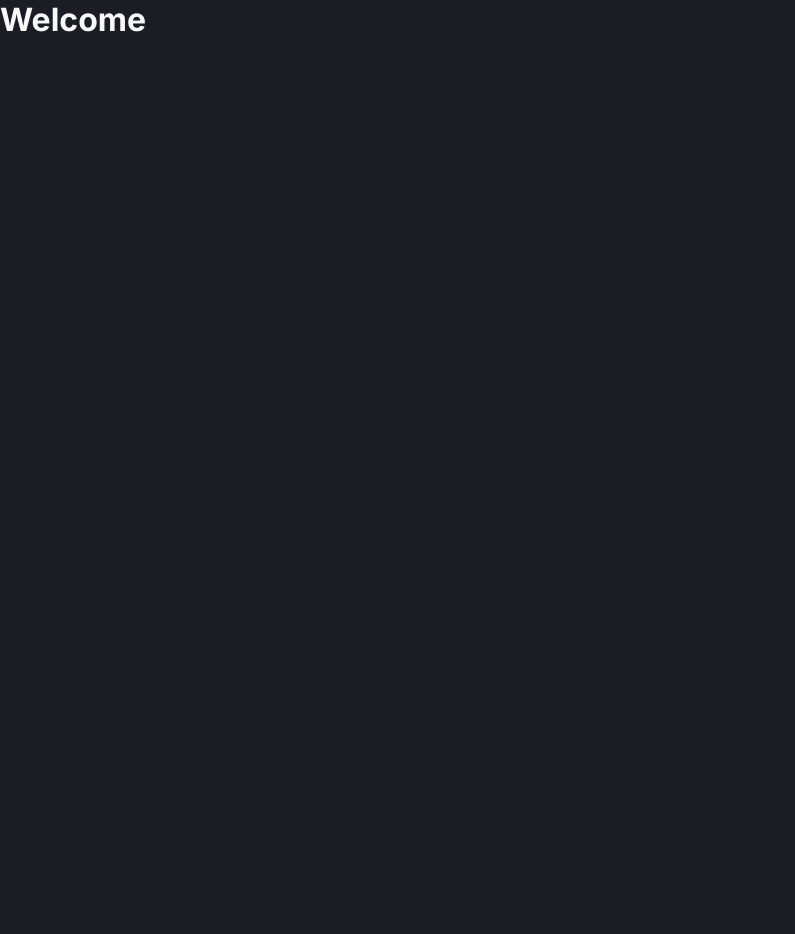
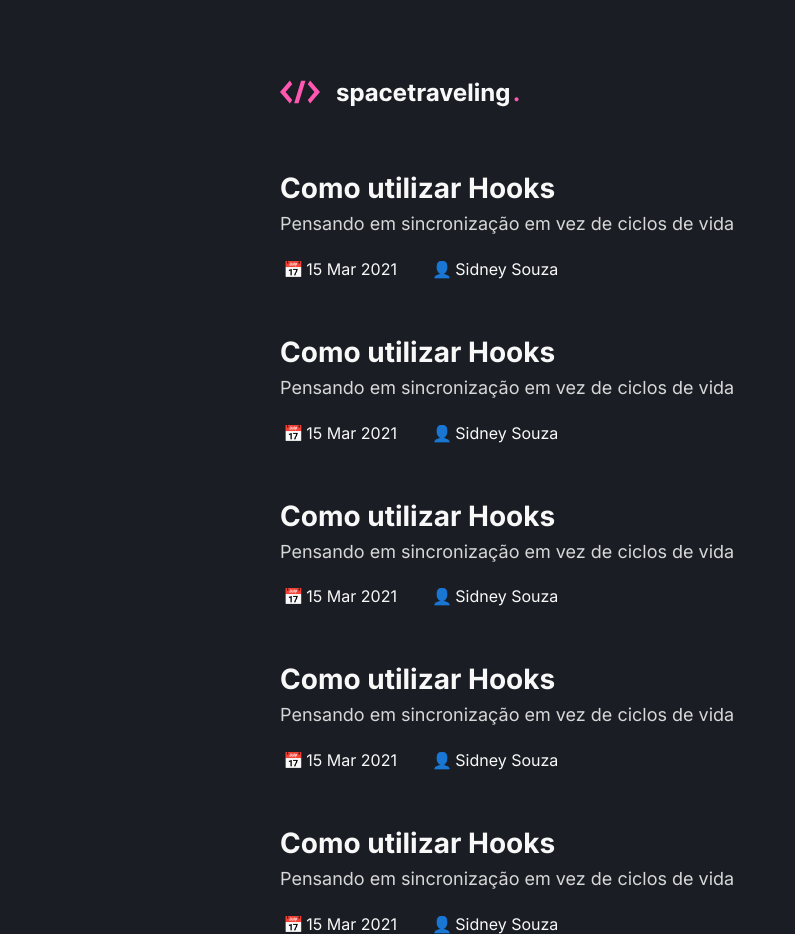
Before and after one commit to sidneysouza/04-ignite-reactjs-projeto-do-zero, a Next.js app: page / in a window 1280 px wide. Shown: the whole page, without its empty margins (0-795 px from the left). Before the commit the page ends 800 px from the top, so only its background shows below. Built offline with nearby package versions, Linux system fonts and the light colour scheme.

Commit message:
wip challenge

```diff
--- a/src/components/Header/header.module.scss
+++ /dev/null
@@ -1 +0,0 @@
-// TODO
--- a/src/components/Header/index.tsx
+++ b/src/components/Header/index.tsx
@@ -1,3 +1,11 @@
+import styles from './styles.module.scss';
+
 export default function Header(): JSX.Element {
-  return <p>header</p>;
+  return (
+    <header className={styles.container}>
+      <div className={styles.content}>
+        <img src="/images/logo.svg" alt="spacetraveling" />
+      </div>
+    </header>
+  );
 }
--- /dev/null
+++ b/src/components/Header/styles.module.scss
@@ -0,0 +1,13 @@
+.container {
+  max-width: 1120px;
+  margin: 0 auto;
+}
+
+.content {
+  max-width: 720px;
+  // height: 160px;
+  margin: 5rem auto 4rem;
+
+  display: flex;
+  align-items: center;
+}
--- a/src/pages/home.module.scss
+++ b/src/pages/home.module.scss
@@ -1 +1,53 @@
-// TODO
+.container {
+  max-width: 1120px;
+  margin: 0 auto;
+  // margin-top: 4rem;
+}
+
+.posts {
+  max-width: 720px;
+  margin: 0 auto;
+
+  a {
+    display: block;
+
+    & + a {
+      margin-top: 3.5rem;
+    }
+
+    strong {
+      font-size: 1.75rem;
+      font-weight: 700;
+      color: var(--white-200);
+    }
+
+    p {
+      margin-top: 0.5rem;
+      font-size: 1.125rem;
+      line-height: 1.36rem;
+      color: var(--gray-200);
+    }
+
+
+    .info {
+      display: block;
+      margin-top: 1.5rem;
+
+      display: flex;
+      align-items: center;
+
+      div {
+        display: flex;
+        align-items: flex-end;
+
+        time, span {
+          margin-left: 0.2rem;
+        }
+
+        & + div {
+          margin-left: 2rem;
+        }
+      }
+    }
+  }
+}
--- a/src/pages/index.tsx
+++ b/src/pages/index.tsx
@@ -1,10 +1,12 @@
+/* eslint-disable jsx-a11y/accessible-emoji */
 import { GetStaticProps } from 'next';
 import Head from 'next/head';
-
 // import { getPrismicClient } from '../services/prismic';
 
+import Header from '../components/Header';
+
 // import commonStyles from '../styles/common.module.scss';
-// import styles from './home.module.scss';
+import styles from './home.module.scss';
 
 interface Post {
   uid?: string;
@@ -31,9 +33,83 @@ export default function Home(): JSX.Element {
       <Head>
         <title>welcome | spacetraveling</title>
       </Head>
-      <div>
-        <h1>Welcome</h1>
-      </div>
+
+      <Header />
+
+      <main className={styles.container}>
+        <div className={styles.posts}>
+          <a>
+            <strong>Como utilizar Hooks</strong>
+            <p>Pensando em sincronização em vez de ciclos de vida</p>
+            <div className={styles.info}>
+              <div>
+                <span>📅</span>
+                <time>15 Mar 2021</time>
+              </div>
+              <div>
+                <span>👤</span>
+                <span>Sidney Souza</span>
+              </div>
+            </div>
+          </a>
+          <a>
+            <strong>Como utilizar Hooks</strong>
+            <p>Pensando em sincronização em vez de ciclos de vida</p>
+            <div className={styles.info}>
+              <div>
+                <span>📅</span>
+                <time>15 Mar 2021</time>
+              </div>
+              <div>
+                <span>👤</span>
+                <span>Sidney Souza</span>
+              </div>
+            </div>
+          </a>
+          <a>
+            <strong>Como utilizar Hooks</strong>
+            <p>Pensando em sincronização em vez de ciclos de vida</p>
+            <div className={styles.info}>
+              <div>
+                <span>📅</span>
+                <time>15 Mar 2021</time>
+              </div>
+              <div>
+                <span>👤</span>
+                <span>Sidney Souza</span>
+              </div>
+            </div>
+          </a>
+          <a>
+            <strong>Como utilizar Hooks</strong>
+            <p>Pensando em sincronização em vez de ciclos de vida</p>
+            <div className={styles.info}>
+              <div>
+                <span>📅</span>
+                <time>15 Mar 2021</time>
+              </div>
+              <div>
+                <span>👤</span>
+                <span>Sidney Souza</span>
+              </div>
+            </div>
+          </a>
+          <a>
+            <strong>Como utilizar Hooks</strong>
+            <p>Pensando em sincronização em vez de ciclos de vida</p>
+            <div className={styles.info}>
+              <div>
+                <span>📅</span>
+                <time>15 Mar 2021</time>
+              </div>
+              <div>
+                <span>👤</span>
+                <span>Sidney Souza</span>
+              </div>
+            </div>
+          </a>
+        </div>
+      </main>
     </>
   );
 }
--- a/src/styles/globals.scss
+++ b/src/styles/globals.scss
@@ -8,7 +8,8 @@
   --white: #ffffff;
   --white-200: #F8F8F8;
 
-  // --gray-100: #e1e1e6;
+  --gray-100: #e1e1e6;
+  --gray-200: #D7D7D7;
   // --gray-300: #a8a8b3;
   // --gray-700: #323238;
   // --gray-800: #29292e;
```
